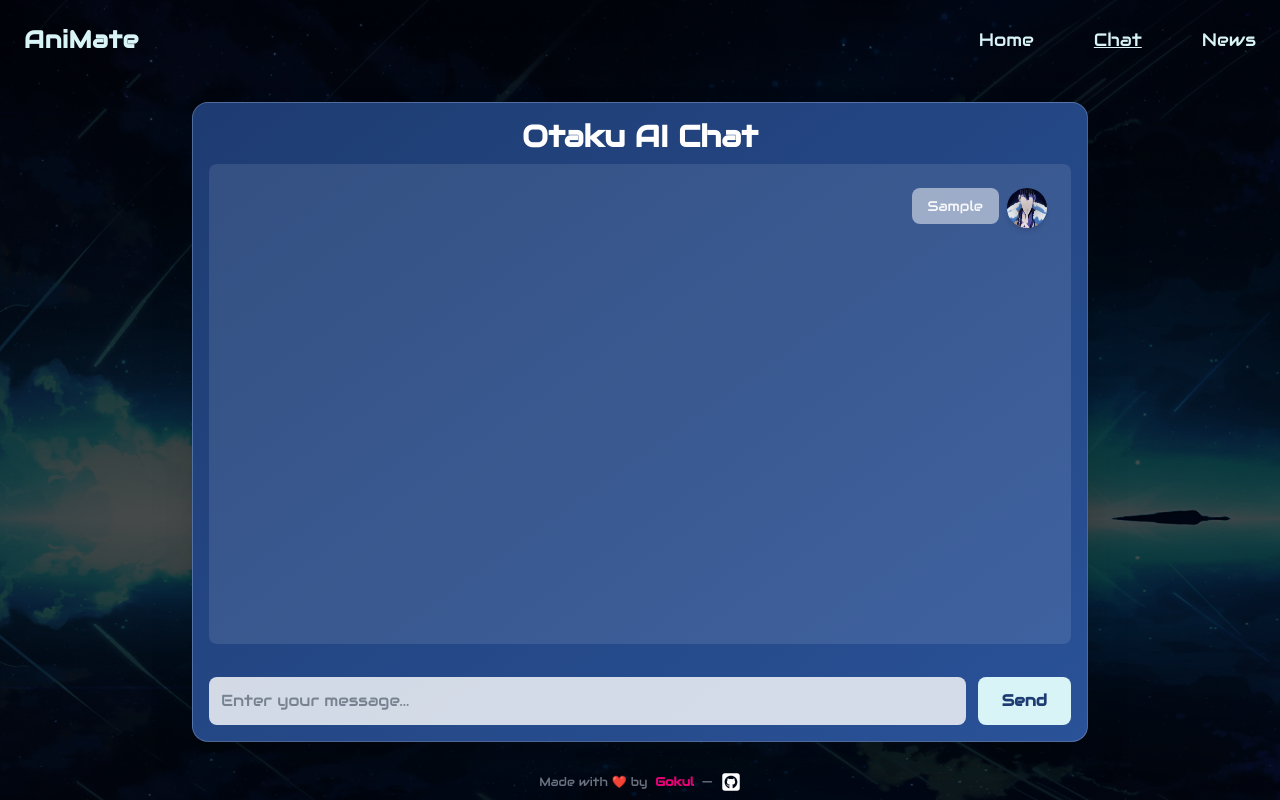
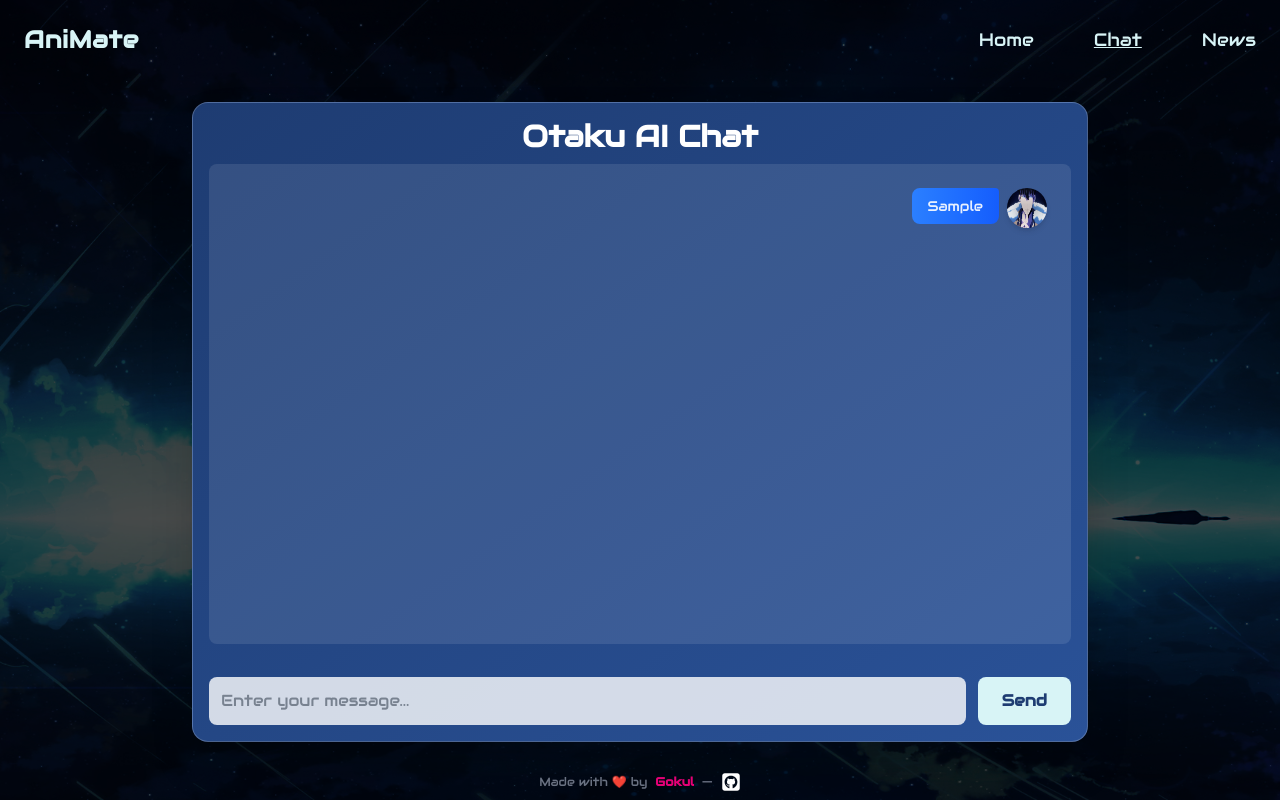
Before and after one commit to GokulShaji2005/AI-Otaku-Friend, a React (Vite) app in the folder Frontend/Client/: page /Chat in a window 1280 px wide. Both pictures are taken after typing "Sample" into the empty fields and a click on the button "Send". Built offline with nearby package versions, Linux system fonts and the light colour scheme; no server answers.

Commit message:
change message color

```diff
--- a/Frontend/Client/src/pages/Chat.jsx
+++ b/Frontend/Client/src/pages/Chat.jsx
@@ -170,7 +170,7 @@ const Chat = () => {
                     {msg.sender && (
                       <>
                         <div className="flex justify-end items-start gap-2 m-2">
-                          <div className=" break-words max-w-[85%] md:max-w-[65%] bg-white/50 text-white/90 text-sm px-4 py-2 rounded-lg  whitespace-pre-wrap">
+                          <div className=" break-words max-w-[85%] md:max-w-[65%] bg-gradient-to-r from-blue-500 to-blue-600 text-white/90 text-sm px-4 py-2 rounded-lg rounded-tr-sm  whitespace-pre-wrap">
                             {msg.sender}
                           </div>
                           <img
@@ -188,7 +188,7 @@ const Chat = () => {
                           alt="AI Avatar"
                           className="w-10 h-10 rounded-full shadow-md"
                         />
-                        <div className="break-words max-w-[85%] md:max-w-[65%] bg-white/50 text-white/90 text-sm px-4 py-2 rounded-lg whitespace-pre-wrap">
+                        <div className="break-words max-w-[85%] md:max-w-[65%] bg-gradient-to-r from-white/15 to-white/10  text-white/90 text-sm px-4 py-2 rounded-lg rounded-tl-sm whitespace-pre-wrap">
                           {msg.ai}
                         </div>
                       </div>
```
